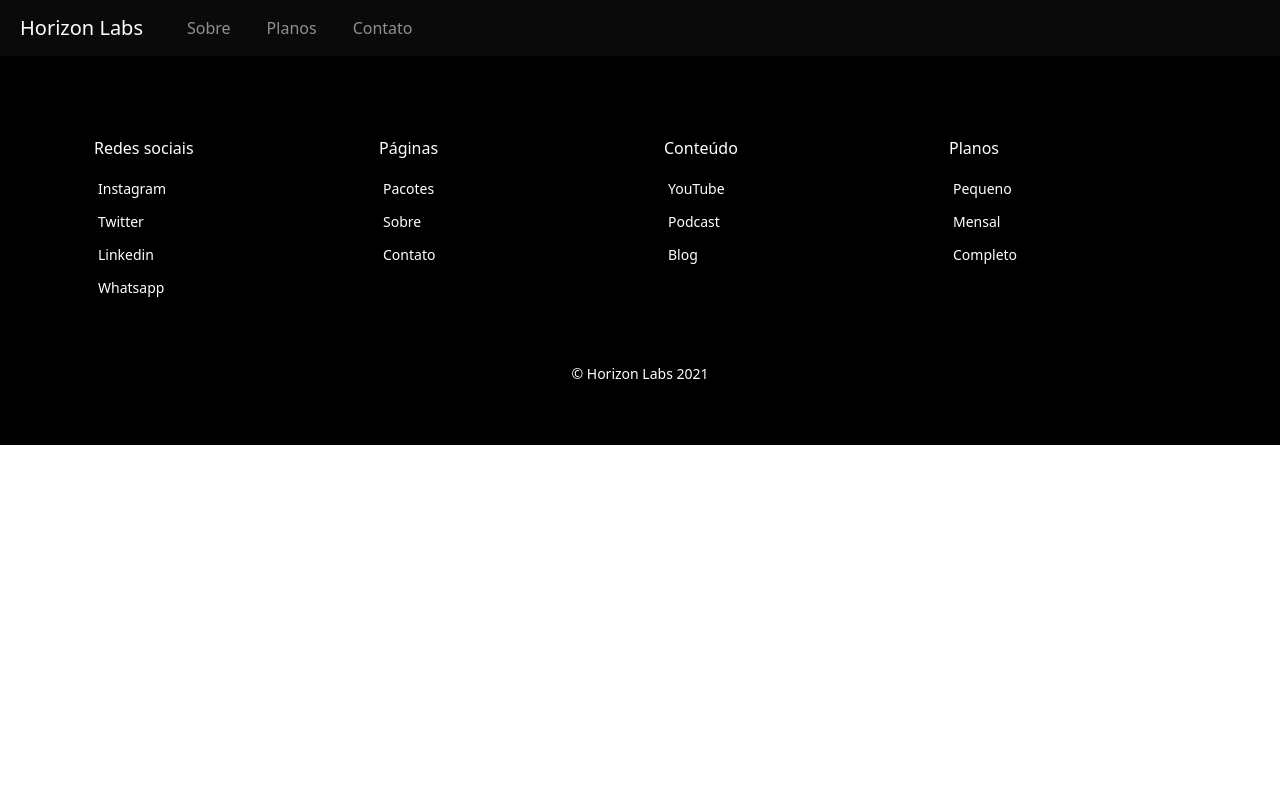
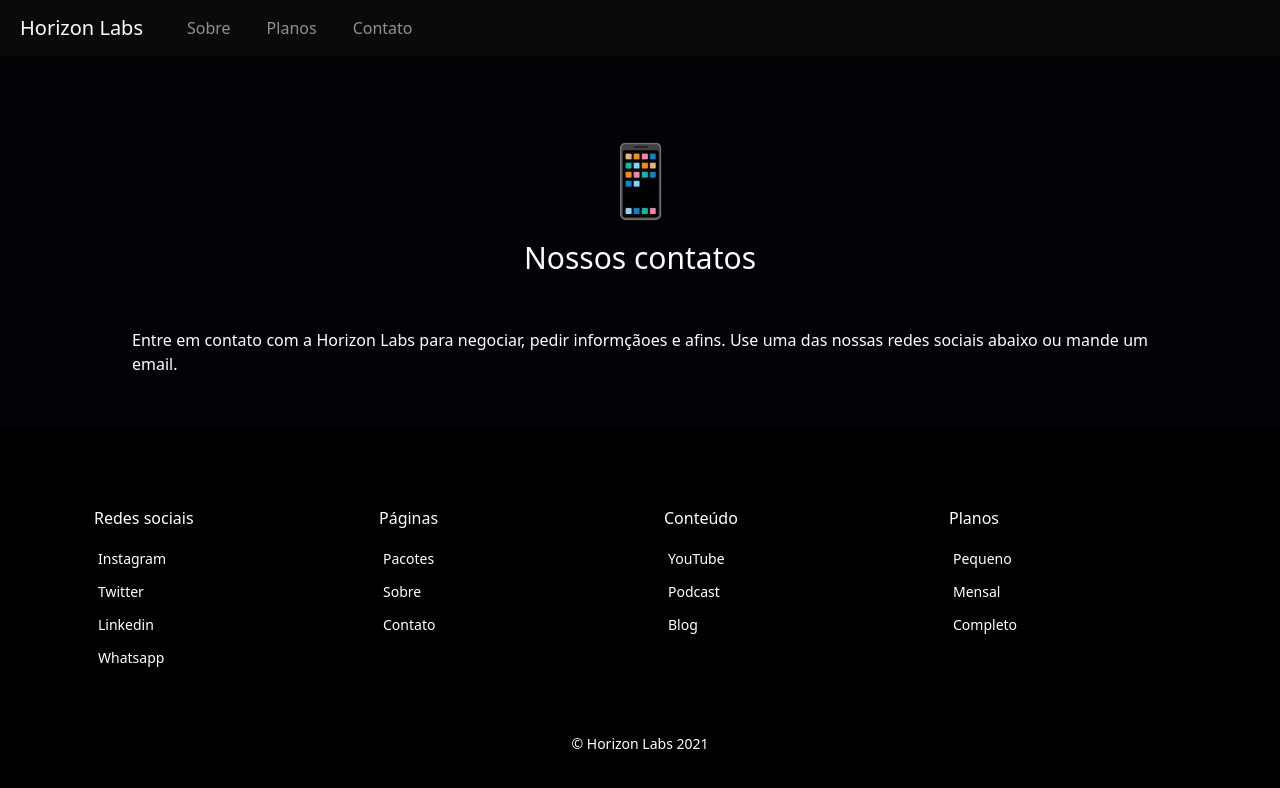
Before and after one commit to IsaqueFranklin/Horizon-Labs, a React (Create React App) app: page /contato in a window 1280 px wide. Shown: the top 788 px of the page. Built offline with nearby package versions, Linux system fonts and the light colour scheme; no server answers.

Commit message:
contact page almost done

```diff
--- a/src/components/Contato.js
+++ b/src/components/Contato.js
@@ -1,9 +1,17 @@
 import React from 'react'
+import { Container } from 'react-bootstrap'
+
 
 function Contato() {
     return (
-        <div>
-
+        <div className="contato">
+            <Container style={{marginTop: '70px'}}>
+                <h1 className="pics" style={{fontSize: '70px'}}>📱</h1>
+                <h2 className="titulo3" style={{marginTop: '20px'}}>Nossos contatos</h2>
+                <br></br>
+                <p className="paragraph3" style={{marginLeft: '50px', marginRight: '50px', marginTop: '20px'}}>Entre em contato com a Horizon Labs para negociar, pedir informçãoes e afins. Use uma das nossas redes sociais abaixo ou mande um email.</p>
+                <br></br>
+            </Container>
         </div>
     )
 }
--- a/src/components/Packages.js
+++ b/src/components/Packages.js
@@ -19,22 +19,22 @@ function Packages() {
             <Container style={{marginTop: '40px'}}>
                 <p className="paragraph3">Empresas que contratam a Horizon Labs</p>
                 <Row style={{marginTop: '40px', marginBottom: '40px'}}>
-                    <Col>
+                    <Col md='auto' style={{marginRight: '40px'}}>
                         <img src="img/arca.png" style={{height: '100px', width: '100px'}} />
                         <p className="paragraph3" style={{marginLeft: '5px'}}>Arca Perícia</p>
                     </Col>
 
-                    <Col>
+                    <Col md='auto' style={{marginRight: '40px'}}>
                         <img src="img/blogme.png" style={{height: '100px', width: '100px'}} />
                         <p className="paragraph3" style={{marginLeft: '5px'}}>Blogme News</p>
                     </Col>
 
-                    <Col>
+                    <Col md='auto' style={{marginRight: '40px'}}>
                         <img src="img/australia.png" style={{height: '100px', width: '100px'}} />
                         <p className="paragraph3" style={{marginLeft: '5px'}}>Austrália Estúdios</p>
                     </Col>
 
-                    <Col>
+                    <Col md='auto'>
                         <img src="img/horizon.png" style={{height: '100px', width: '100px'}} />
                         <p className="paragraph3" style={{marginLeft: '5px'}}>Horizon Labs</p>
                     </Col>
--- a/src/styles/style.css
+++ b/src/styles/style.css
@@ -272,3 +272,16 @@ button:hover {
     align-items: center;
     text-align: center;
 }
+
+
+/*Contato*/
+
+.contato {
+    background-color: #020307;
+    width: 100%;
+    padding: 10px;
+    color: #fff;
+    display: flex;
+    align-items: center;
+    text-align: center;
+}
```
